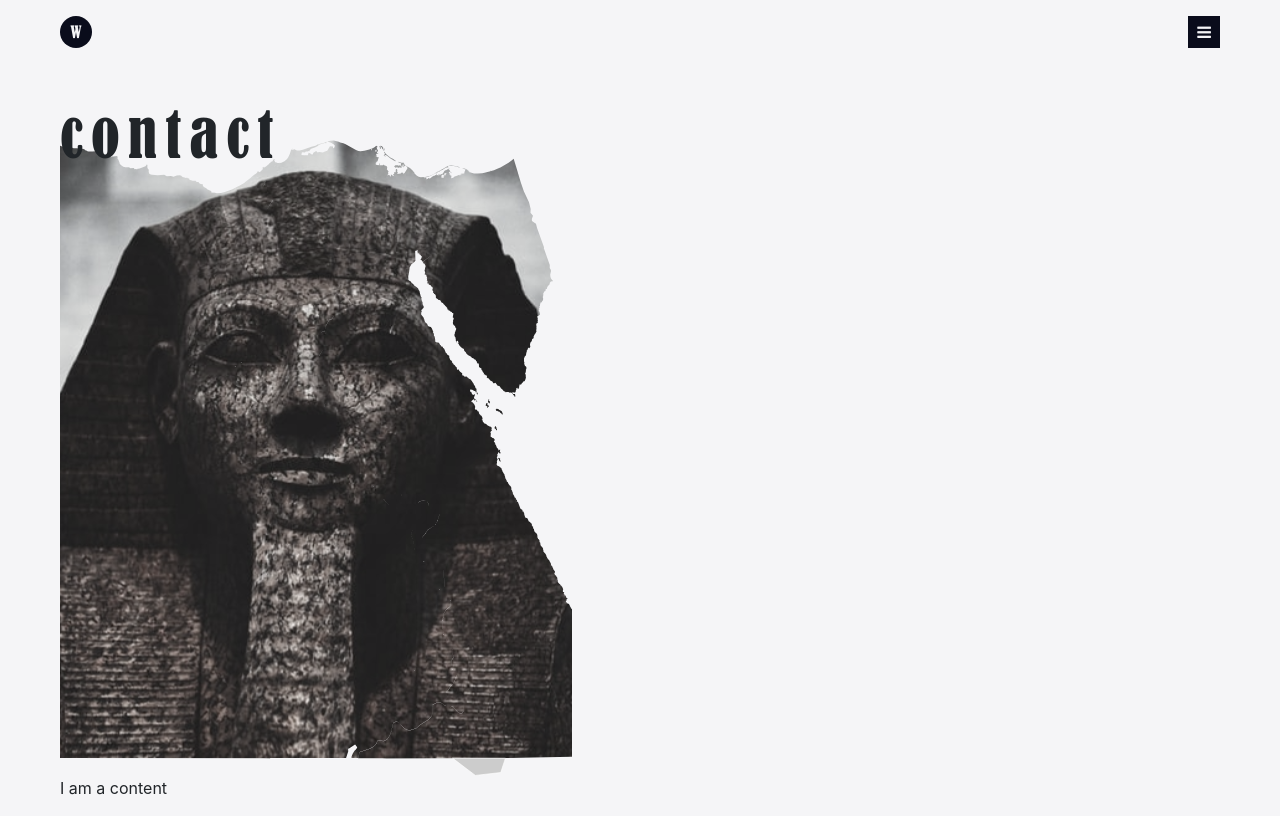
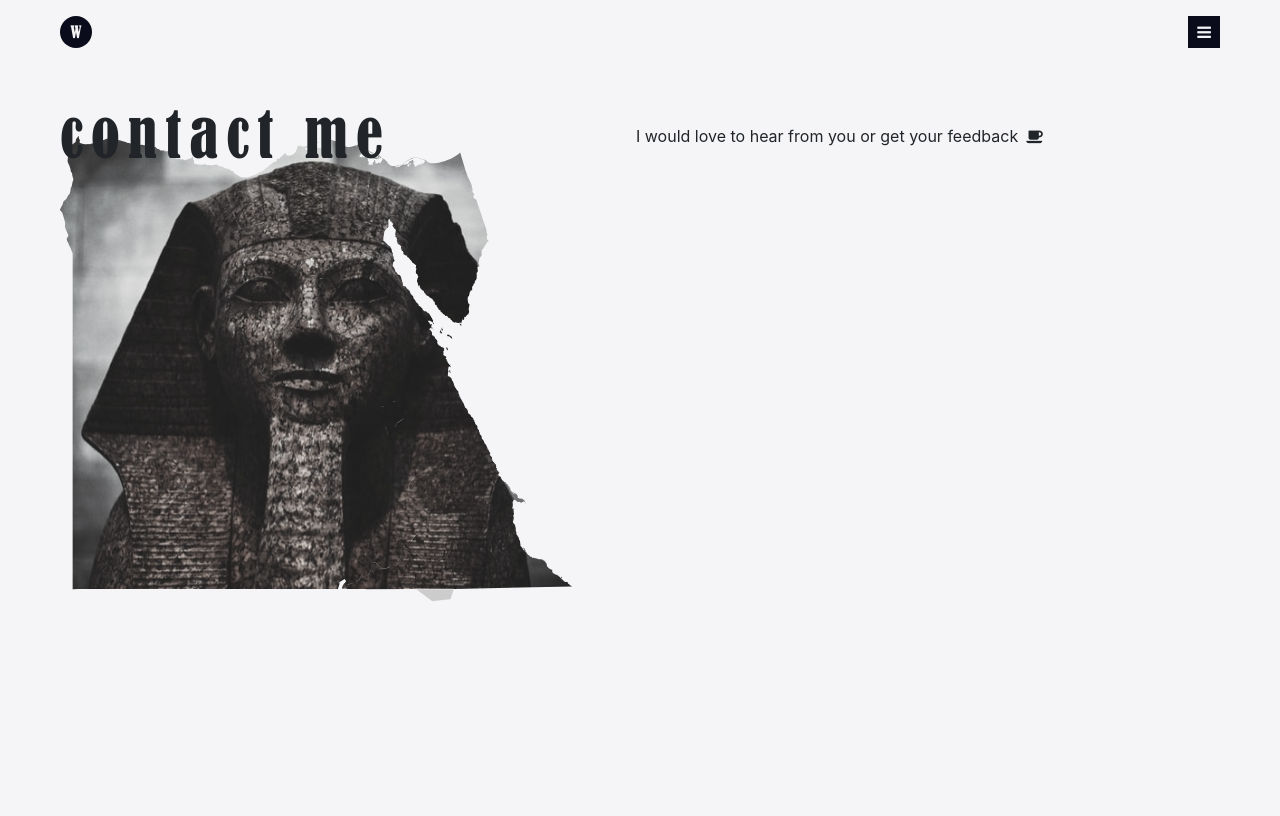
Before and after one commit to WeamAdel/WeamAdel.github.io, a React (Create React App) app: page /contact in a window 1280 px wide. Built offline with nearby package versions, Linux system fonts and the light colour scheme.

Commit message:
Layout 02

```diff
--- a/public/assets/css/app.css
+++ b/public/assets/css/app.css
@@ -40,10 +40,23 @@ button:active {
   transform: scale(0.9);
 }
 
-main.content {
+main.content,
+header .content {
   padding: 60px 0;
+  position: relative;
+  z-index: 2;
 }
 
+@media (min-width: 767px) {
+  .page-wrapper.flex,
+.header-wrapper {
+    display: flex;
+  }
+  .page-wrapper.flex .content,
+.header-wrapper .content {
+    margin-left: 32px;
+  }
+}
 .page-heading {
   font-size: 44px;
   margin: 0;
@@ -51,13 +64,11 @@ main.content {
   position: relative;
   z-index: 1;
   letter-spacing: 8px;
-  text-align: center;
 }
 
 @media (min-width: 767px) {
   .page-heading {
     font-size: 60px;
-    text-align: left;
   }
 }
 .my-container {
@@ -85,7 +96,6 @@ span.advanced {
 }
 .header-image img {
   width: 100%;
-  min-height: 80vh;
   object-fit: cover;
   filter: grayscale(0.6);
 }
@@ -186,6 +196,11 @@ span.advanced {
   margin-bottom: 32px;
 }
 
+header .content p:first-of-type {
+  font-family: "Roboto Condensed Regular";
+  font-weight: 600;
+}
+
 .technologies .content .tech-category .heading {
   margin-bottom: 24px;
   font-size: 24px;
@@ -273,13 +288,4 @@ span.advanced {
   font-size: 14px;
 }
 
-@media (min-width: 767px) {
-  .technologies .page-wrapper {
-    display: flex;
-  }
-  .technologies .page-wrapper .content {
-    margin-left: 32px;
-  }
-}
-
 /*# sourceMappingURL=app.css.map */
--- a/public/assets/scss/components/_headerImage.scss
+++ b/public/assets/scss/components/_headerImage.scss
@@ -1,11 +1,10 @@
 .header-image {
   max-width: 40vw;
   min-width: 250px;
-  //margin: 0 auto;
 
   img {
     width: 100%;
-    min-height: 80vh;
+    //min-height: 80vh;
     object-fit: cover;
     filter: grayscale(0.6);
   }
--- a/public/assets/scss/helpers/_layout.scss
+++ b/public/assets/scss/helpers/_layout.scss
@@ -1,3 +1,16 @@
-main.content {
+main.content,
+header .content {
   padding: $innerY;
+  position: relative;
+  z-index: 2;
 }
+
+@media (min-width: 767px) {
+  .page-wrapper.flex,
+  .header-wrapper {
+    display: flex;
+    .content {
+      margin-left: 32px;
+    }
+  }
+}
--- a/public/assets/scss/helpers/_myFramework.scss
+++ b/public/assets/scss/helpers/_myFramework.scss
@@ -6,13 +6,13 @@
   position: relative;
   z-index: 1;
   letter-spacing: 8px;
-  text-align: center;
+  //text-align: center;
 }
 
 @media (min-width: 767px) {
   .page-heading {
     font-size: 60px;
-    text-align: left;
+    //text-align: left;
   }
 }
 
--- a/public/assets/scss/pages/_contact.scss
+++ b/public/assets/scss/pages/_contact.scss
@@ -0,0 +1,8 @@
+header {
+  .content {
+    p:first-of-type {
+      font-family: $robotoCondensed;
+      font-weight: 600;
+    }
+  }
+}
--- a/src/components/Contact/Contact.js
+++ b/src/components/Contact/Contact.js
@@ -5,12 +5,17 @@ function Contact() {
   return (
     <Layout
       page="contact"
-      heading="contact"
+      heading="contact me"
       imgUrl="/assets/images/contact/img.svg"
       alt="Egypt's map with pharaonic face"
       flex={true}
     >
-      <p>I am a content</p>
+      <section className="content">
+        <p>
+          I would love to hear from you or get your feedback
+          <i className="fa fa-coffee ml-2" />
+        </p>
+      </section>
     </Layout>
   );
 }
--- a/src/components/Technologies/Technologies.js
+++ b/src/components/Technologies/Technologies.js
@@ -123,6 +123,7 @@ function Technologies() {
     <div className="page technologies">
       <div className="my-container">
         <h1 className="page-heading">Technologies</h1>
+        <div className="page-wrapper flex">
           <HeaderImage
             imgUrl={imgsPath + "img.jpg"}
             alt="Turned on mackbook pro near brown ceramic mug"
@@ -133,6 +134,7 @@ function Technologies() {
           />
         </div>
       </div>
+    </div>
   );
 }
 
--- a/src/components/shared/Layout/Content/Content.js
+++ b/src/components/shared/Layout/Content/Content.js
@@ -2,6 +2,6 @@ import React from "react";
 import PropTypes from "prop-types";
 
 function Content(props) {
-  return <main>{props.children}</main>;
+  return <main className="content">{props.children}</main>;
 }
 export default Content;
--- a/src/components/shared/Layout/Header/Header.js
+++ b/src/components/shared/Layout/Header/Header.js
@@ -5,12 +5,18 @@ import PropTypes from "prop-types";
 function Header(props) {
   return (
     <header>
-      {props.children ? (
-        props.children
-      ) : (
-          <HeaderImage imgUrl={props.imgUrl} alt={props.alt} />
-      )}
+      <h1 className="page-heading">{props.heading}</h1>
+      <div className="header-wrapper">
+        <HeaderImage imgUrl={props.imgUrl} alt={props.alt} />
+        {props.children ? props.children : null}
+      </div>
     </header>
   );
 }
+
+Header.propTypes = {
+  heading: PropTypes.string.isRequired,
+  imgUrl: PropTypes.string.isRequired,
+  alt: PropTypes.string.isRequired,
+};
 export default Header;
--- /dev/null
+++ b/src/components/shared/Layout/Header/Headers/ContactHeader/ContactHeader.js
@@ -0,0 +1,14 @@
+import React from "react";
+import Header from "./../../Header";
+import PropTypes from "prop-types";
+
+function ContactHeader(props) {
+  return (
+    <Header
+      heading={props.heading}
+      imgUrl={props.imgUrl}
+      alt={props.alt}
+    ></Header>
+  );
+}
+export default ContactHeader;
--- a/src/components/shared/Layout/Layout.js
+++ b/src/components/shared/Layout/Layout.js
@@ -2,41 +2,37 @@ import React from "react";
 import PropTypes from "prop-types";
 import Header from "./Header/Header";
 import Content from "./Content/Content";
+import ContactHeader from "./Header/Headers/ContactHeader/ContactHeader";
 
 function Layout(props) {
-  let wrapperClasses = ["page-wrapper"];
-  if (props.flex) wrapperClasses.push("flex");
-
-  let flexLayoutJSX = (
+  const headerProps = {
+    heading: props.heading,
+    imgUrl: props.imgUrl,
+    alt: props.alt,
+  };
+  const HEADERS = {
+    default: <Header {...headerProps} />,
+  };
+  const headerJSX = HEADERS[props.page] ? HEADERS[props.page] : HEADERS.default;
+  const pageContentsJSX = (
     <>
-      <div className="my-container">
-        <h1 className="page-heading">{props.heading}</h1>
-        <Header heading={props.heading} imgUrl={props.imgUrl} alt={props.alt} />
+      <div className="page-wrapper flex">
+        {headerJSX}
         <Content>{props.children}</Content>
       </div>
     </>
   );
-
-  let normalLayoutJSX = (
-    <>
-      <div className="my-container">
-        <h1 className="page-heading">{props.heading}</h1>
-        <Header heading={props.heading} imgUrl={props.imgUrl} alt={props.alt} />
-      </div>
-      <Content>{props.children}</Content>
-    </>
-  );
+  let flexLayoutJSX = <div className="my-container">{pageContentsJSX}</div>;
 
   return (
     <div className={["page", props.page].join(" ")}>
-      <div className={wrapperClasses.join(" ")}>
-        {props.flex ? flexLayoutJSX : normalLayoutJSX}
-      </div>
+      {props.flex ? flexLayoutJSX : pageContentsJSX}
     </div>
   );
 }
 
 Layout.propTypes = {
+  page: PropTypes.string.isRequired,
   heading: PropTypes.string.isRequired,
   imgUrl: PropTypes.string.isRequired,
   alt: PropTypes.string.isRequired,
```
Also changed, not shown: public/assets/scss/pages/_technologies.scss (+10 -10 lines), 1 other file (tests, documents, lock files or other folders). Lines whose indentation alone changed are shown as unchanged.
